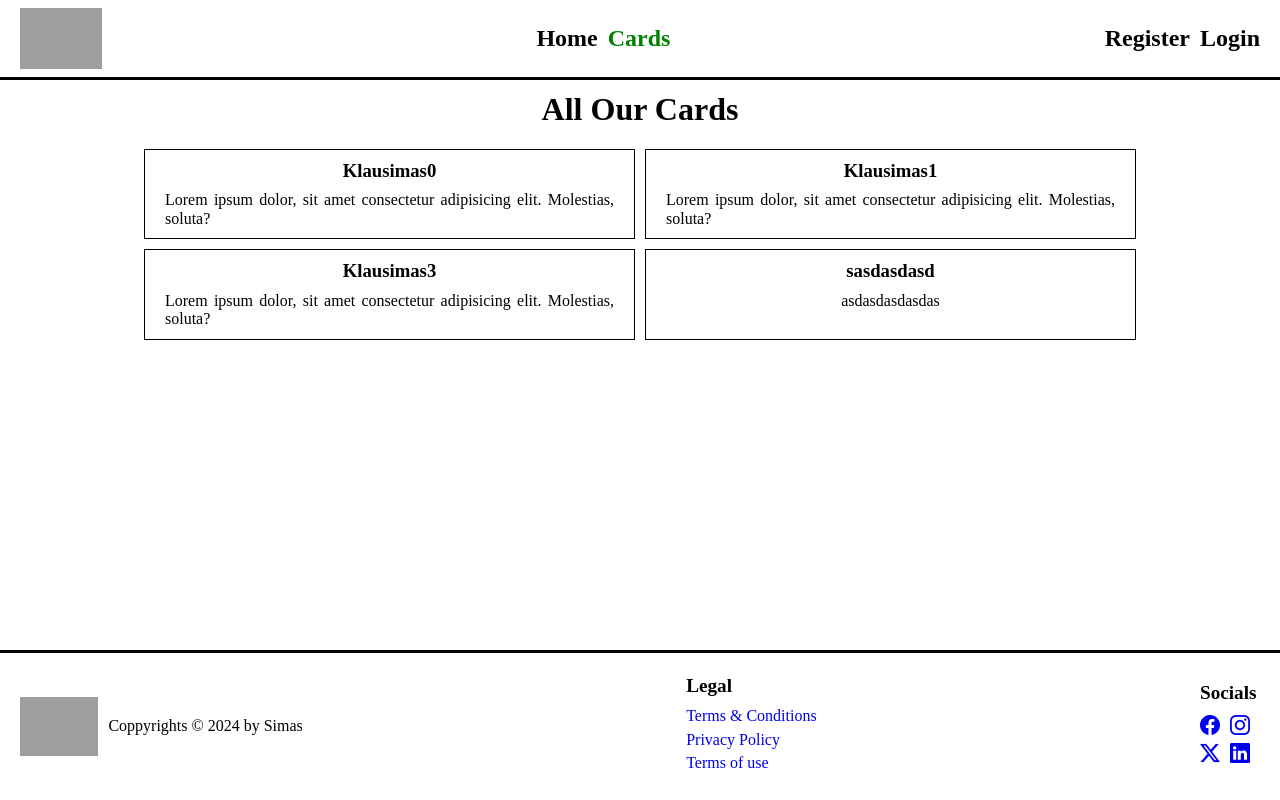
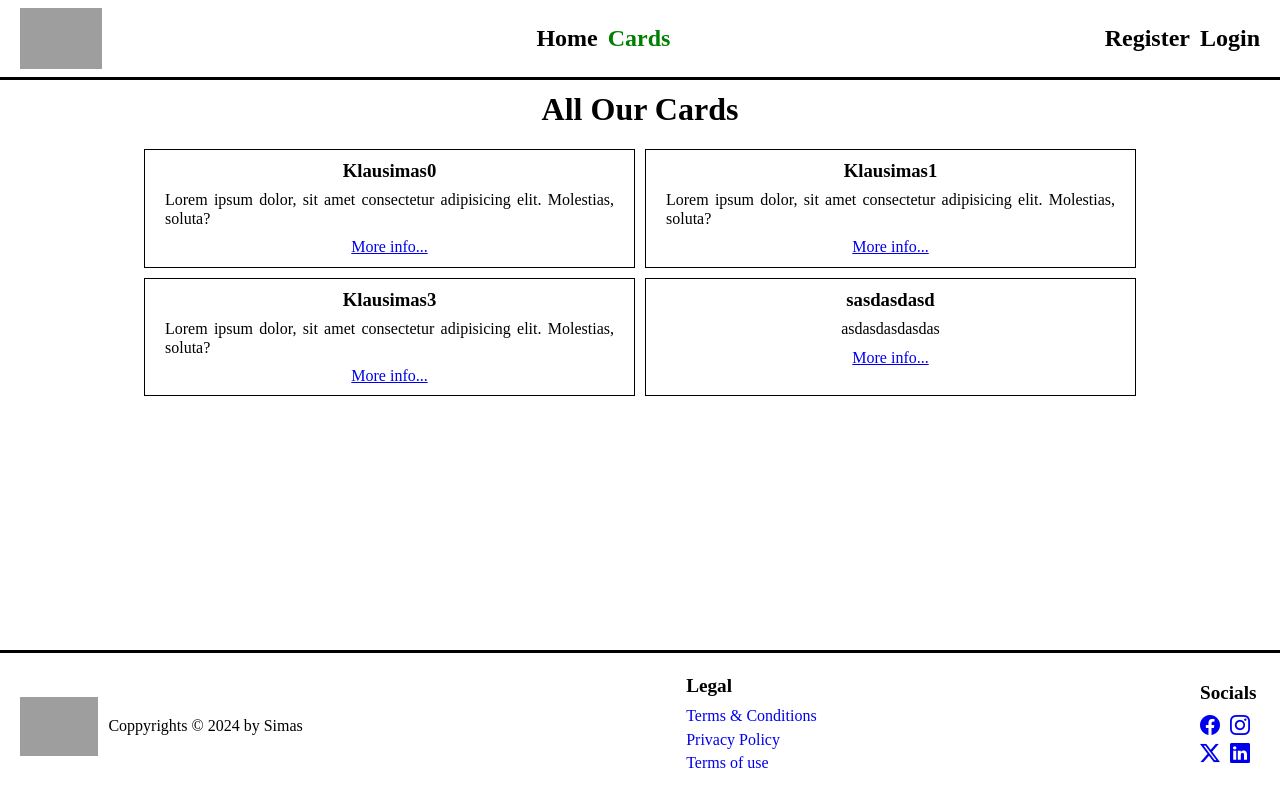
Before and after one commit to simasjo/FEU12-Simas-Domarkas-REACT-atsiskaitymas, a React (Create React App) app: page /cards/allCards in a window 1280 px wide. Built offline with nearby package versions, Linux system fonts and the light colour scheme; data requests are answered from the project's data file; grey boxes are pictures that could not be loaded.

Commit message:
Sukuriau OneCardPage

```diff
--- a/src/App.jsx
+++ b/src/App.jsx
@@ -9,6 +9,7 @@ import Cards from './components/pages/Cards';
 import Header from './components/UI/Header';
 import Footer from './components/UI/Footer';
 import AddNewCard from './components/pages/AddNewCard';
+import OneCardPage from './components/pages/OneCardPage';
 
 const App = () => {
 
@@ -25,6 +26,7 @@ const App = () => {
             <Route path='addNew' element={
               loggedInUser ? <AddNewCard /> : <Navigate to='/user/login' />
               } />
+              <Route path=':id' element={<OneCardPage />}/>
           </Route>
           <Route path='/user'>
             <Route path="login" element={<Login />}/>
--- a/src/components/UI/Card.jsx
+++ b/src/components/UI/Card.jsx
@@ -3,6 +3,7 @@ import { useContext } from "react";
 import UsersContext from "../../contexts/UsersContext";
 import CardsContext from "../../contexts/CardsContext";
 import { CardsActionTypes } from "../../contexts/CardsContext";
+import { Link } from "react-router-dom";
 
 const StyledDiv = styled.div`
    border: 1px solid black;
@@ -22,7 +23,7 @@ const StyledDiv = styled.div`
    }
 `;
 
-const Card = ({ data }) => {
+const Card = ({ data, location }) => {
 
    const { setCards } = useContext(CardsContext);
    const { loggedInUser } = useContext(UsersContext);
@@ -31,7 +32,9 @@ const Card = ({ data }) => {
         <StyledDiv>
         <h3>{data.title}</h3>
         <p>{data.description}</p>
+        <Link to={`/cards/${data.id}`}>More info...</Link>
         {
+         location.pathname !== "/cards/allCards" &&
          loggedInUser.id === data.userId &&
          <button
          onClick={() => {
--- a/src/components/pages/Cards.jsx
+++ b/src/components/pages/Cards.jsx
@@ -1,5 +1,5 @@
 import { useContext } from "react";
-import { Link } from "react-router-dom";
+import { Link, useLocation } from "react-router-dom";
 import CardsContext from "../../contexts/CardsContext";
 import Card from "../UI/Card";
 import styled from "styled-components";
@@ -36,6 +36,8 @@ const Cards = () => {
 
     const { cards } = useContext(CardsContext);
     const { loggedInUser } = useContext(UsersContext);
+    const location = useLocation();
+    console.log(location);
 
     return (
         <StyledSection>
@@ -49,6 +51,7 @@ const Cards = () => {
                     <Card
                     key={card.id}
                     data={card}
+                    location={location}
                     />
                     )
             }
```
Also changed, not shown: src/components/pages/OneCardPage.jsx (line endings or trailing spaces).
